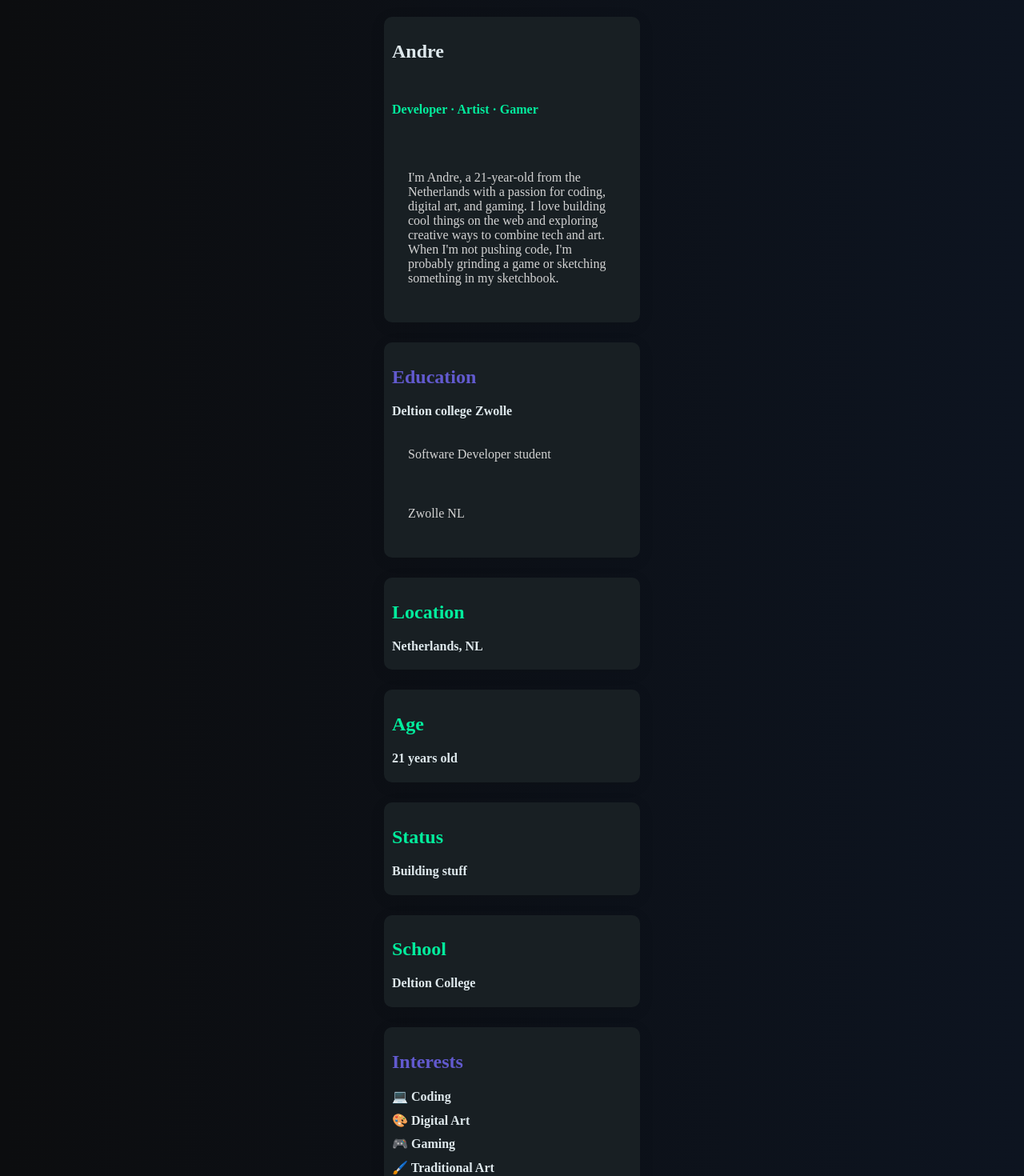
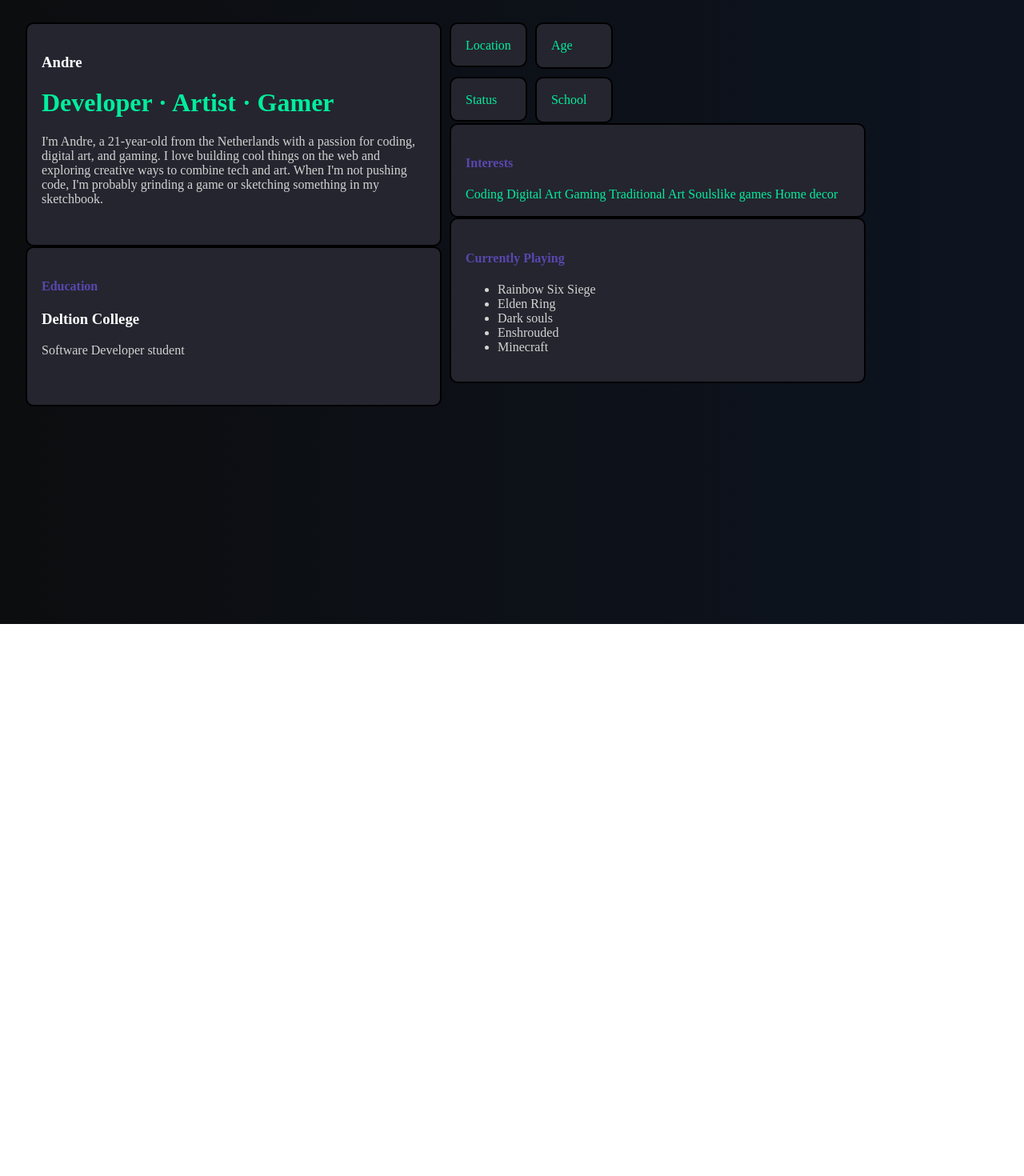
Before and after one commit to itzmitto/portfolioproject, a React (Vite) app: page /AboutMe in a window 1280 px wide. Shown: the part 180-1650 px from the top of the page at 80% size. After the commit the page ends 960 px from the top, so only its background shows below. Built offline with nearby package versions, Linux system fonts and the light colour scheme.

Commit message:
34ste commit

```diff
--- a/src/index.css
+++ b/src/index.css
@@ -1,7 +1,7 @@
 body {
   color: #ffffff;
   margin: 0;
-  min-height: 200vh;
+  min-height: 120vh;
   /* background-image: url(assets/wallpaper.jpg); */
   background: linear-gradient(to right,
       #0c0d0f,
--- a/src/pages/AboutMe.css
+++ b/src/pages/AboutMe.css
@@ -1,99 +1,54 @@
-/* h1{
+.gridContainer {
+    width: fit-content;
+    display: grid;
+    grid-template-columns: 1fr 1fr;
+    gap: 10px;
+}
+
+.card {
+    background: #25252f;
+    border-radius: 10px;
+    border: 2px solid black;
+    padding: 18px;
+}
+
+
+p {
+    color: lightgrey;
+}
+
+.about {
+    height: 15rem;
+    width: 30rem;
+}
+
+.education {
+    height: 10rem;
+    width: 30rem;
+}
+
+
+.wrapper {
+    margin: 1rem;
+    padding: 1rem;
+}
+
+.small {
+    height: 1rem;
+}
+
+
+h4{
+    color: #5947ae;
+}
+
+h1{
     color: #03ed9d;
 }
 
-h2 {
-    color: white;
-}   */
-
-.card-text {
-    padding: 20px;
+span{
+    color: #03ed9d;
+}
+.card li {
     color: lightgrey;
 }
-
-.card-content1{
-  display: flex;
-  flex-direction: column;
-  gap: 20px;
-}
-
-.card-content1 h1{
-    color: #03ed9d;
-    font-size: 1rem;
-}
-.card-content1 h2{
-    color: #dee8ec;
-}
-
-.card-content2 h1{
-    color: #dee8ec;
-    font-size: 1rem;
-}
-.card-content2 h2{
-    color: #625acf;
-}
-
-
-.card-content3 h1{
-    color: #dee8ec;
-    font-size: 1rem;
-}
-.card-content3 h2{
-    color: #03ed9d;
-}
-
-
-.card-content4 h1{
-    color: #dee8ec;
-    font-size: 1rem;
-}
-.card-content4 h2{
-    color: #03ed9d;
-}
-
-
-.card-content5 h1{
-    color: #dee8ec;
-    font-size: 1rem;
-}
-.card-content5 h2{
-    color: #03ed9d;
-}
-
-
-.card-content6 h1{
-    color: #dee8ec;
-    font-size: 1rem;
-}
-.card-content6 h2{
-    color: #03ed9d;
-}
-
-
-.card-content7 h1{
-    color: #dee8ec;
-    font-size: 1rem;
-}
-.card-content7 h2{
-    color: #625acf;
-}
-
-
-.card-content8 h1{
-    color: #dee8ec;
-    font-size: 1rem;
-}
-.card-content8 h2{
-    color: #625acf;
-}
-
-
-.card {
-  width: 300px;
-  background-color: #181f23;
-  border-radius: 10px;
-  box-shadow: 0 4px 20px rgba(0, 0, 0, 0.08);
-  overflow: hidden;
-  margin: 25px auto;
-  padding: 10px;
-}
--- a/src/pages/AboutMe.tsx
+++ b/src/pages/AboutMe.tsx
@@ -2,108 +2,67 @@ import "./AboutMe.css";
 
 function AboutMe() {
     return (
-        <div>
+        <>
             <h1>About Me</h1>
             <p>The things about me.</p>
-
-            <div className="card">
-
-                <div className="card-content1">
-                    <h2>Andre</h2>
+            <div className="wrapper">
+            <div className="gridContainer">
+                <div>
+                    <div className="card about" >
+                        <h3>Andre</h3>
                         <h1>Developer · Artist · Gamer</h1>
-                    <p className="card-text">I'm Andre, a 21-year-old from the Netherlands with a passion for coding, digital art, and gaming.
-                    I love building cool things on the web and exploring creative ways to combine tech and art.
-                    When I'm not pushing code, I'm probably grinding a game or sketching something in my sketchbook.
-                    </p>
+                        <p>I'm Andre, a 21-year-old from the Netherlands with a passion for coding, digital art, and gaming. I love building cool things on the web and exploring creative ways to combine tech and art. When I'm not pushing code, I'm probably grinding a game or sketching something in my sketchbook.</p>
+                    </div>
+                    <div className="card education">
+                        <h4>Education</h4>
+                        <h3>Deltion College</h3>
+                        <p>Software Developer student</p>
                     </div>
                 </div>
 
-
+                <div>
+                    <div className="gridContainer">
+                        <div className="card small">
+                            <span>Location</span>
+                        </div>
                         <div className="card">
-
-                <div className="card-content2">
-                <h2>Education</h2>
-                    <h1>Deltion college Zwolle</h1>
-                    <p className="card-text">Software Developer student
-                    </p>
-                    <p className="card-text">Zwolle NL
-                    </p>
-
+                            <span>Age</span>
+                        </div>
+                        <div className="card small">
+                            <span>Status</span>
+                        </div>
+                        <div className="card">
+                            <span>School</span>
                         </div>
                     </div>
 
-
                     <div className="card">
-
-                <div className="card-content3">
-                <h2>Location</h2>
-                    <h1>Netherlands, NL</h1>
-
+                        <h4>Interests</h4>
+                        <div>
+                            <span>Coding</span>
+                            <span> Digital Art</span>
+                            <span> Gaming</span>
+                            <span> Traditional Art</span>
+                            <span> Soulslike games</span>
+                            <span> Home decor</span>
                         </div>
                     </div>
 
-
                     <div className="card">
-
-                <div className="card-content4">
-                <h2>Age</h2>
-                    <h1>21 years old</h1>
-
+                        <h4>Currently Playing</h4>
+                        <ul>
+                            <li>Rainbow Six Siege</li>
+                            <li>Elden Ring</li>
+                            <li>Dark souls</li>
+                            <li>Enshrouded</li>
+                            <li>Minecraft</li>
+                        </ul>
+                    </div>
+                </div>
             </div>
             </div>
 
-
-             <div className="card">
-
-                <div className="card-content5">
-                <h2>Status</h2>
-                    <h1>Building stuff</h1>
-
-                    </div>
-                </div>
-
-
-            <div className="card">
-
-                <div className="card-content6">
-                <h2>School</h2>
-                    <h1>Deltion College</h1>
-
-                    </div>
-                </div>
-
-
-            <div className="card">
-
-                <div className="card-content7">
-                <h2>Interests</h2>
-                    <h1>💻 Coding</h1>
-                    <h1>🎨 Digital Art</h1>
-                    <h1>🎮 Gaming</h1>
-                    <h1>🖌️ Traditional Art</h1>
-                    <h1>⚔️ Soulslike games</h1>
-                    <h1>🏡 Home decor</h1>
-
-                    </div>
-                </div>
-
-
-            <div className="card">
-
-                <div className="card-content8">
-                <h2>Currently playing</h2>
-                    <h1>Rainbow Six Siege</h1>
-                    <h1>Elden Ring</h1>
-                    <h1>Dark Souls</h1>
-                    <h1>Enshrouded</h1>
-                    <h1>Minecraft</h1>
-                    </div>
-                </div>
-
-
-
-
-            </div>
+        </>
     )
 }
 
--- a/src/pages/Home.css
+++ b/src/pages/Home.css
@@ -69,4 +69,5 @@
     flex-direction: column;
     align-items: center;
     gap: 5px;
+
 }
```
Lines whose indentation alone changed are shown as unchanged.
